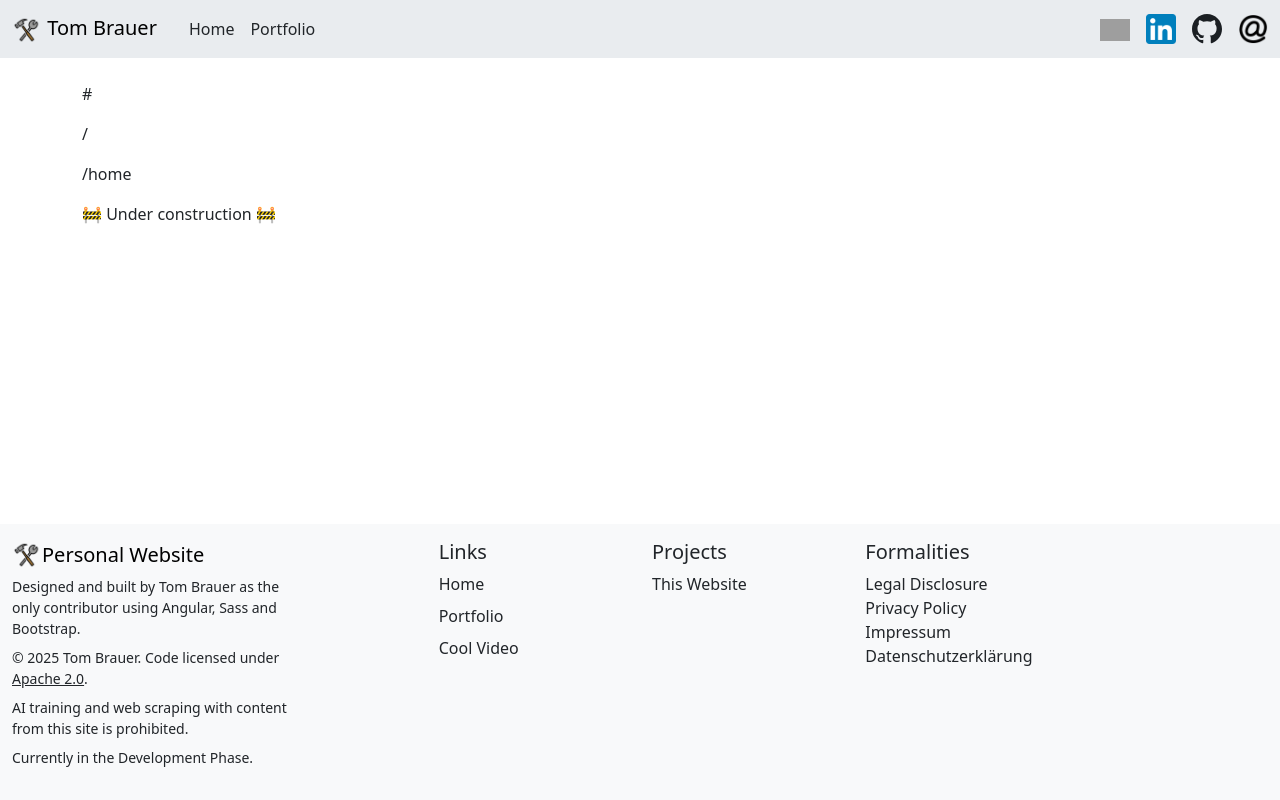
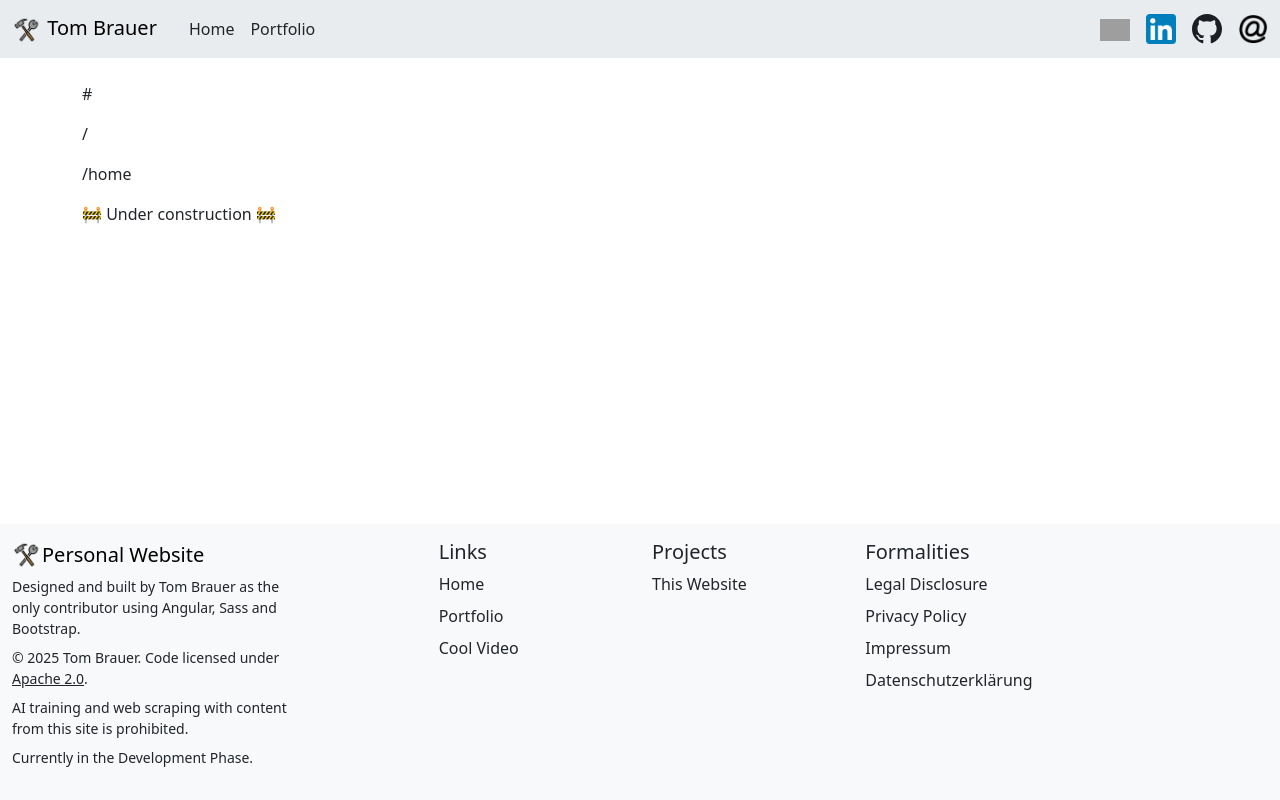
Before and after one commit to 1200BpmSpeedcore/tom_brauer_linktree, an Angular app: page / in a window 1280 px wide. Built offline with nearby package versions, Linux system fonts and the light colour scheme; grey boxes are pictures that could not be loaded.

Commit message:
Fix Formalities margin
fix the margin of the links list in the formalities div

```diff
--- a/src/app/app.html
+++ b/src/app/app.html
@@ -86,13 +86,13 @@
         <div class="col-6 col-lg-2">
           <h5>Formalities</h5>
           <ul class="list-unstyled">
-            <li>
+            <li class="mb-2">
               <a class="nav-link" routerLink="/imprint" routerLinkActive="active">Legal Disclosure</a>
             </li>
-            <li>
+            <li class="mb-2">
               <a class="nav-link" routerLink="/privacy" routerLinkActive="active">Privacy Policy</a>
             </li>
-            <li>
+            <li class="mb-2">
               <a class="nav-link" routerLink="/impressum" routerLinkActive="active">Impressum</a>
             </li>
             <li>
```
